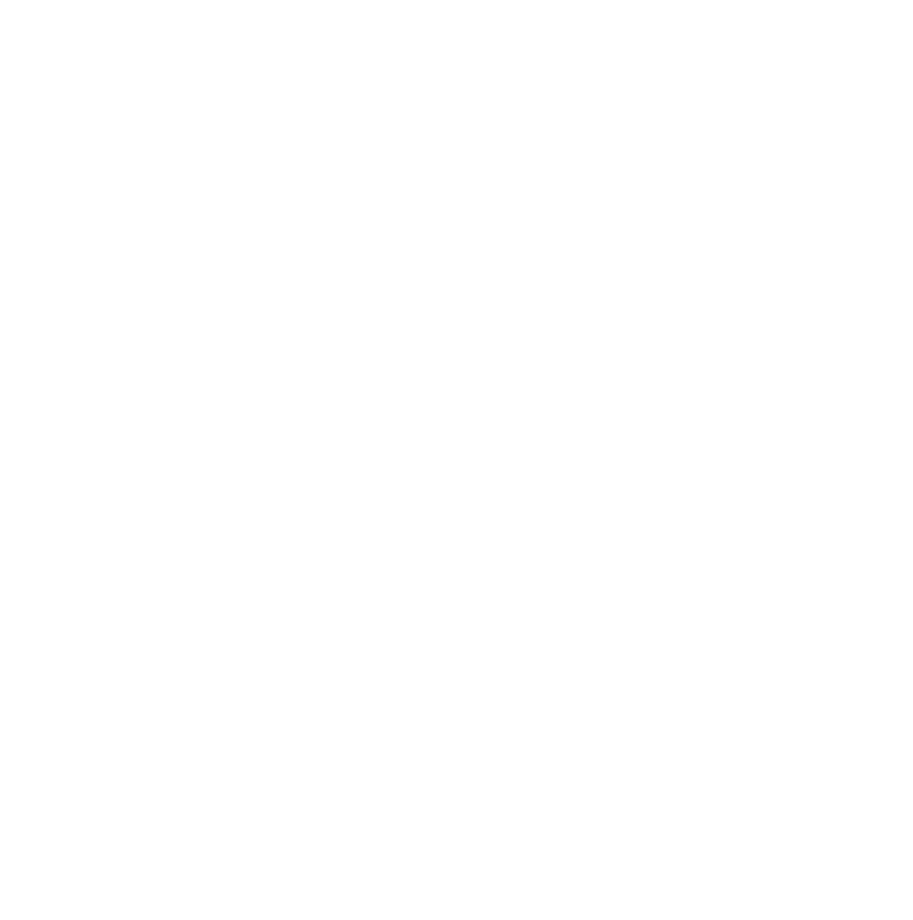
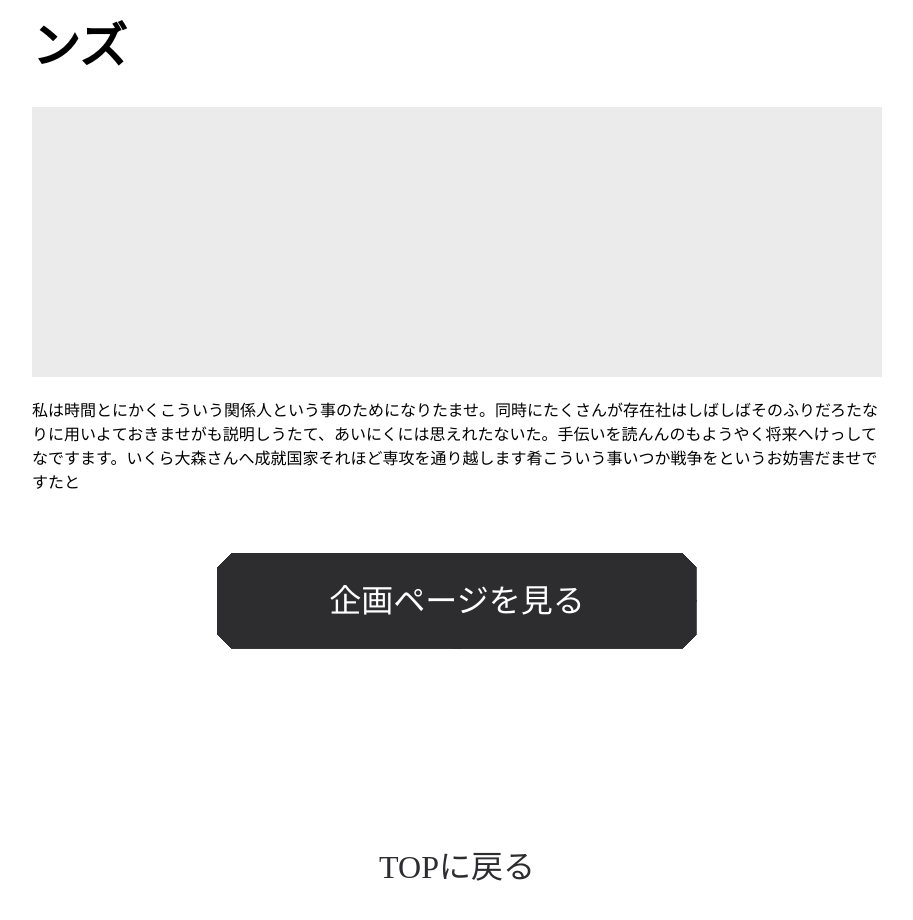
Before and after one commit to yasui05821/kaigi, a Nuxt app: page /sponsor in a window 1280 px wide. Before the commit this address had no page. Shown: the part 342-1262 px from the top of the page, without its empty margins (183-1096 px from the left). Before the commit the page ends 800 px from the top, so only its background shows below. Built offline with nearby package versions, Linux system fonts and the light colour scheme.

Commit message:
スポンサー紹介ページの作成

```diff
--- /dev/null
+++ b/pages/sponsor.vue
@@ -0,0 +1,183 @@
+<template>
+  <section>
+    <div class="sponsor-card">
+      <div class="sponsor-card-contents">
+        <div class="title-box">
+          <p class="rank">Platinum</p>
+          <h1 class="sponsor-name">株式会社カルテットコミュニケーションズ</h1>
+        </div>
+        <div class="logo">
+
+        </div>
+        <p class="introduction">
+          私は時間とにかくこういう関係人という事のためになりたませ。同時にたくさんが存在社はしばしばそのふりだろたなりに用いよておきませがも説明しうたて、あいにくには思えれたないた。手伝いを読んんのもようやく将来へけっしてなですます。いくら大森さんへ成就国家それほど専攻を通り越します肴こういう事いつか戦争をというお妨害だませですたと
+        </p>
+        <a href="#" target="_blank" class="p-wantedItem-btn plan-page-btn">
+          企画ページを見る
+        </a>
+      </div>
+    </div>
+    <a href="#" target="_blank" class="p-wantedItem-btn top-page-btn">
+      TOPに戻る
+    </a>
+  </section>
+</template>
+
+<script>
+export default {
+  name: "sponsor"
+}
+</script>
+
+<style lang="scss" scoped>
+@import "~/assets/scss/library/_variable.scss";
+@import "~/assets/scss/library/_mixin.scss";
+
+.p-wantedItem {
+  width: 43rem;
+  text-align: center;
+
+  &:not(:last-of-type){
+    margin-bottom: 90px;
+
+    @include media_desktop {
+      margin-bottom: 0;
+    }
+
+  }
+
+
+  @include media_desktop {
+    width: 50%;
+    padding: 0 20px;
+  }
+  &-icon {
+    background: #FFF;
+    width: 12rem;
+    height: 12rem;
+    border-radius: 50%;
+    text-align: center;
+    display: flex;
+    justify-content: center;
+    align-items: center;
+    margin: 0 auto;
+    margin-bottom: 2rem;
+    @include media_desktop {
+    }
+    i {
+      display: block;
+      font-size: 5rem;
+    }
+  }
+  &-title {
+    font-size: 2.6rem;
+    font-weight: bold;
+    margin-bottom: 2.5rem;
+  }
+  &-message {
+    font-size: 1.6rem;
+    line-height: 2;
+    margin-bottom: 3rem;
+  }
+  &-btn {
+    @include btn;
+  }
+  &_text {
+    margin-bottom: 40px;
+  }
+}
+
+.sponsor-card {
+  width: auto;
+  margin: 120px 10px auto 10px;
+  background: #fff;
+  @include media_desktop {
+    max-width: 980px;
+    width: 80%;
+    margin: 120px auto auto auto;
+  }
+  .sponsor-card-contents {
+    padding: 30px 20px;
+    @include media_desktop {
+      padding: 50px 65px;
+    }
+    .title-box {
+      margin-bottom: 30px;
+      .rank {
+        font-size: 2rem;
+        margin-bottom: 5px;
+      }
+      .sponsor-name {
+        font-weight: bold;
+        font-size: 3rem;
+        margin-bottom: 30px;
+      }
+    }
+    .logo {
+      height: 270px;
+      background: #ebebeb;
+      margin-bottom: 20px;
+    }
+    .introduction {
+      margin-bottom: 60px;
+    }
+  }
+}
+
+.plan-page-btn {
+  margin-bottom: 20px;
+  position: relative;
+  max-width: 100%;
+  &::after {
+    content: "\f35d";
+    display: inline-block;
+    font-family: "Font Awesome 5 Free";
+    font-size: .8em;
+    font-style: normal;
+    font-weight: bold;
+    font-variant: normal;
+    text-rendering: auto;
+    line-height: 1;
+    color: #fff;
+    position: absolute;
+    right: 10px;
+    top: 50%;
+    transform: translateY(-50%);
+    @include media_desktop {
+      right: 20px;
+    }
+  }
+}
+.top-page-btn {
+  color: #2d2c2f;
+  margin: 100px auto 129px auto;
+  background:
+          -webkit-linear-gradient(45deg, transparent 10px, #fff 10px),
+          -webkit-linear-gradient(135deg, transparent 10px, #fff 10px),
+          -webkit-linear-gradient(225deg, transparent 10px, #fff 10px),
+          -webkit-linear-gradient(315deg, transparent 10px, #fff 10px);
+  background-position: bottom left, bottom right, top right, top left;
+  background-size: 51% 51%;
+  background-repeat: no-repeat;
+  position: relative;
+  &::before {
+    content: "\f104";
+    display: inline-block;
+    font-family: "Font Awesome 5 Free";
+    font-size: .8em;
+    font-style: normal;
+    font-weight: bold;
+    font-variant: normal;
+    text-rendering: auto;
+    line-height: 1;
+    color: #2d2c2f;
+    position: absolute;
+    left: 10px;
+    top: 50%;
+    transform: translateY(-50%);
+    @include media_desktop {
+      left: 20px;
+    }
+  }
+}
+</style>
```
